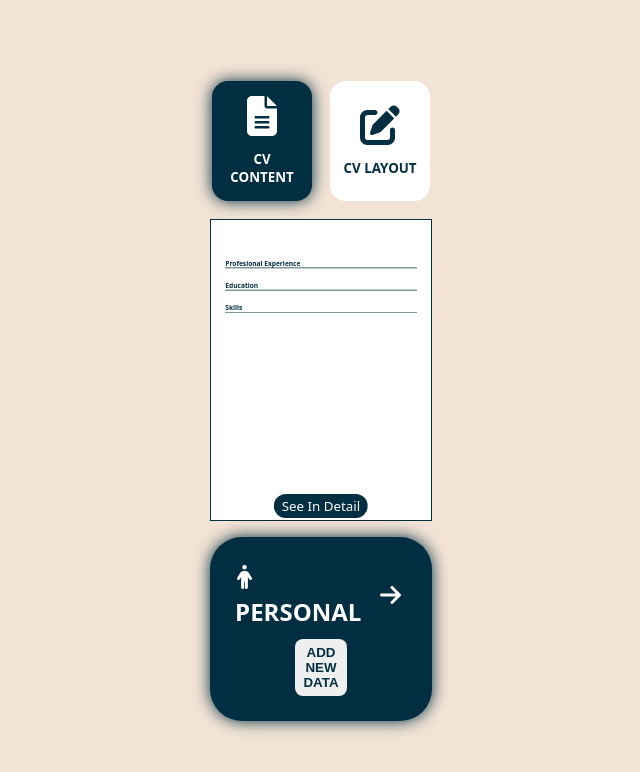
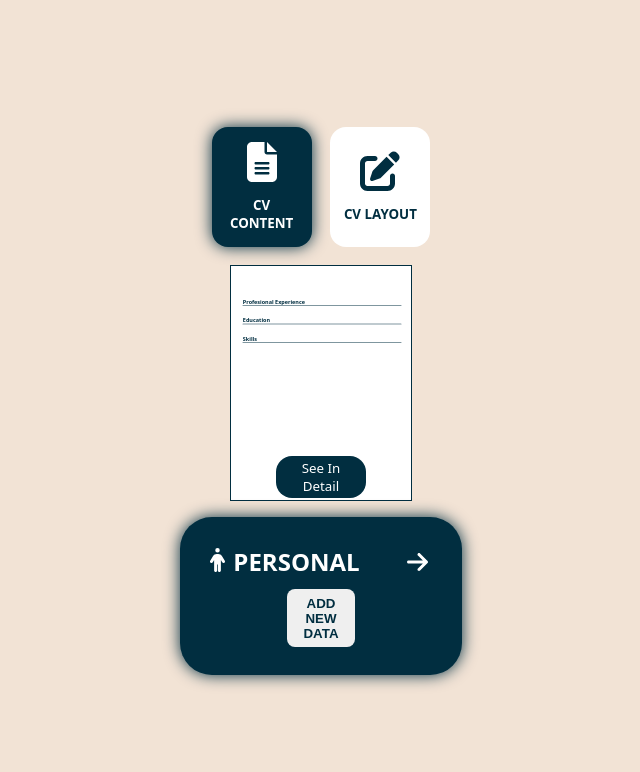
Before and after one commit to DavedCV/cv-project-react, a React (Vite) app: page / in a window 1280 px wide. Shown: the top 772 px of the page, without its empty margins (319-959 px from the left). Built offline with nearby package versions, Linux system fonts and the light colour scheme.

Commit message:
Make the cv previsualizer of dynamic size based on screen width

```diff
--- a/src/components/CVSection/Curriculum.jsx
+++ b/src/components/CVSection/Curriculum.jsx
@@ -2,14 +2,17 @@ import PersonalInformation from "./PersonalInformation";
 import Experience from "./Experience";
 import Education from "./Education";
 
-export default function Curriculum({ sectionsData }) {
+export default function Curriculum({ sectionsData, scale }) {
   const personalData = sectionsData["personal"][0] ?? [];
   const education = sectionsData["education"] ?? [];
   const experience = sectionsData["experience"] ?? [];
   const skills = sectionsData["skills"] ?? [];
 
   return (
-    <div className="curriculum">
+    <div
+      className="curriculum"
+      style={{ transform: scale ? `scale(${scale})` : "scale(1)" }}
+    >
       <PersonalInformation personalData={personalData} />
       <SectionDivider text="Profesional Experience" />
       <Experience experience={experience} />
--- a/src/components/CVSection/CurriculumPreview.jsx
+++ b/src/components/CVSection/CurriculumPreview.jsx
@@ -1,13 +1,33 @@
 import Curriculum from "./Curriculum";
 import Modal from "./CurriculumModal";
-import { useState } from "react";
+import { useState, useRef, useEffect, useLayoutEffect } from "react";
 
 export default function CurriculumPreview(props) {
   const [showModal, setShowModal] = useState(false);
 
+  const ref = useRef(null);
+  const [scale, setScale] = useState(0);
+
+  useLayoutEffect(() => {
+    setScale(ref.current.offsetWidth / 800);
+  }, []);
+
+  useEffect(() => {
+    function handleWindowResize() {
+      const { width } = ref.current.getBoundingClientRect();
+      setScale(width / 800);
+    }
+
+    window.addEventListener("resize", handleWindowResize);
+
+    return () => {
+      window.removeEventListener("resize", handleWindowResize);
+    };
+  }, []);
+
   return (
-    <div className="curriculum-preview">
-      <Curriculum {...props}></Curriculum>
+    <div className="curriculum-preview" ref={ref}>
+      <Curriculum scale={scale} {...props}></Curriculum>
       <ButtonPreview setShowModal={setShowModal} />
 
       {showModal ? (
--- a/src/styles/App.css
+++ b/src/styles/App.css
@@ -314,8 +314,9 @@ body {
 .curriculum-preview {
   box-sizing: content-box;
 
-  max-width: 220px;
-  max-height: 300px;
+  aspect-ratio: 1 / 1.3;
+
+  width: clamp(180px, 60%, 280px);
 
   background-color: white;
   border: 1px solid var(--primary);
@@ -331,9 +332,7 @@ body {
   border: 3px solid var(--primary);
 }
 
-.curriculum-preview > .curriculum {
-  scale: 0.275;
-
+.curriculum-preview>.curriculum {
   transform-origin: top left;
 }
 
@@ -383,7 +382,7 @@ body {
   margin: 0.5rem 0;
 }
 
-.personal-info p span{
+.personal-info p span {
   font-weight: bold;
   text-transform: capitalize;
 }
@@ -405,13 +404,13 @@ body {
   text-transform: capitalize;
 }
 
-.experience-cv .job-date-cv > *,
-.education-cv .education-date-cv > * {
+.experience-cv .job-date-cv>*,
+.education-cv .education-date-cv>* {
   margin: 0;
 }
 
-.experience-cv .job-details-cv  > *,
-.education-cv .education-details-cv > *{
+.experience-cv .job-details-cv>*,
+.education-cv .education-details-cv>* {
   margin: 0;
 }
 
@@ -443,7 +442,7 @@ body {
   display: none;
 }
 
-.curriculum-modal > div {
+.curriculum-modal>div {
   max-width: 80%;
   max-height: 80%;
 
```
